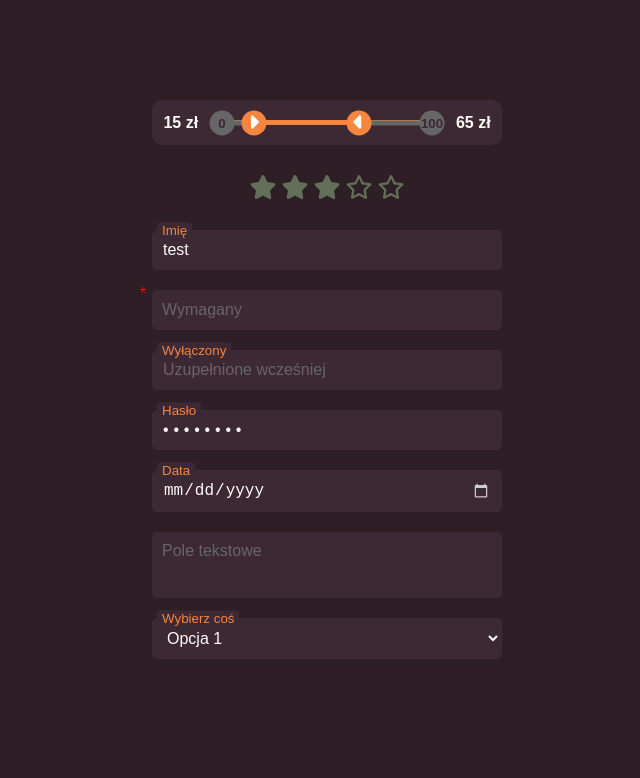
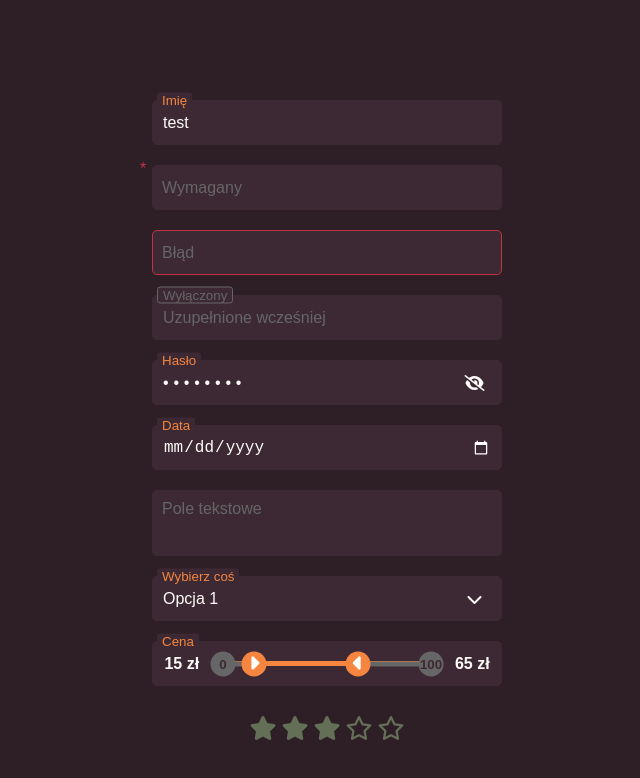
Before and after one commit to Brydzzz/polizarcie, a Next.js app: page /dev/inputs in a window 1280 px wide. Shown: the top 778 px of the page, without its empty margins (313-953 px from the left). Built offline with nearby package versions, Linux system fonts and the light colour scheme; a web font is replaced by a local one.

Commit message:
changed a bit some inputs

```diff
--- a/app/dev/inputs/page.tsx
+++ b/app/dev/inputs/page.tsx
@@ -3,6 +3,7 @@
 import Input from "@/components/inputs/generic-input.component";
 import SelectBox from "@/components/inputs/generic-select.component";
 import TextArea from "@/components/inputs/generic-textarea.component";
+import PasswordInput from "@/components/inputs/password-input.component";
 import RangeInput from "@/components/inputs/range-input.component";
 import StarInput from "@/components/inputs/star-input.component";
 import { useState } from "react";
@@ -17,6 +18,7 @@ const FiltersPage = () => {
   const [text5, setText5] = useState("");
   const [text6, setText6] = useState("");
   const [text7, setText7] = useState("pg1");
+  const [text8, setText8] = useState("");
 
   return (
     <div
@@ -24,13 +26,6 @@ const FiltersPage = () => {
       style={{ marginTop: "100px", paddingBottom: "100px" }}
     >
       <div className="centralized-y" style={{ width: "350px" }}>
-        <RangeInput
-          value={range}
-          limit={{ min: 0, max: 100 }}
-          onChange={setRange}
-          suffix=" zł"
-        />
-        <StarInput value={stars} max={5} onChange={setStars} />
         <Input
           label="Imię"
           value={text1}
@@ -43,16 +38,22 @@ const FiltersPage = () => {
           required
         />
         <Input
+          label="Błąd"
+          value={text8}
+          onChange={(e) => setText8(e.target.value)}
+          error
+        />
+        <Input
           label="Wyłączony"
           value={text3}
           onChange={(e) => setText3(e.target.value)}
           disabled
         />
-        <Input
-          type="password"
+        <PasswordInput
           label="Hasło"
           value={text4}
           onChange={(e) => setText4(e.target.value)}
+          // disabled
         />
         <Input
           type="date"
@@ -69,6 +70,7 @@ const FiltersPage = () => {
           label="Wybierz coś"
           value={text7}
           onChange={(e) => setText7(e.target.value)}
+          // disabled
           options={[
             {
               name: "Opcja 1",
@@ -84,6 +86,14 @@ const FiltersPage = () => {
             },
           ]}
         />
+        <RangeInput
+          value={range}
+          limit={{ min: 0, max: 100 }}
+          onChange={setRange}
+          suffix=" zł"
+          label="Cena"
+        />
+        <StarInput value={stars} max={5} onChange={setStars} />
       </div>
     </div>
   );
--- a/app/globals.css
+++ b/app/globals.css
@@ -14,6 +14,7 @@
   --disabled: #666;
   --primary-background-fade-1: #bc564d;
   --primary-background-fade-2: #743745;
+  --error: #c33149;
 }
 
 html,
--- a/components/inputs/generic-input.component.tsx
+++ b/components/inputs/generic-input.component.tsx
@@ -1,14 +1,18 @@
+import { ComponentProps } from "react";
 import styles from "./generic-inputs.module.scss";
 
-type Props = Omit<React.ComponentProps<"input">, "className"> & {
+type Props = Omit<ComponentProps<"input">, "className"> & {
   label: string;
+  error?: boolean | undefined;
 };
 const Input = (props: Props) => {
   return (
     <div
-      className={`${styles.container} ${props.required ? styles.required : ""}`}
+      className={`${styles.container} ${
+        props.required ? styles.required : ""
+      }  ${props.error ? styles.error : ""}`}
     >
-      <input {...props} />
+      <input {...{ ...props, error: undefined }} />
       <label
         className={
           props.value && props.value.toString().length > 0 ? styles.shrink : ""
--- a/components/inputs/generic-inputs.module.scss
+++ b/components/inputs/generic-inputs.module.scss
@@ -6,7 +6,7 @@
 
   &.required::before {
     content: "*";
-    color: red;
+    color: var(--error);
     position: absolute;
     top: -5px;
     left: -12px;
@@ -52,7 +52,7 @@
     padding: var(--padding);
     display: block;
     width: 100%;
-    height: 100%;
+    height: 45px;
     border: 1px solid var(--bg-local);
     border-radius: 5px;
     box-sizing: border-box;
@@ -62,17 +62,53 @@
     }
 
     &[type="date"]::-webkit-calendar-picker-indicator {
-      filter: invert(0.8);
+      filter: invert(1);
     }
 
     &:disabled {
       color: var(--disabled);
       border-color: var(--bg-local);
+
+      & ~ label {
+        color: var(--disabled);
+        border: 1px solid var(--disabled);
+      }
     }
 
     &:focus {
       outline: none;
       border-color: var(--primary);
+    }
+  }
+
+  &.error {
+    input,
+    select,
+    textarea {
+      border-color: var(--error);
+    }
+  }
+
+  select {
+    appearance: none;
+    ~ .arrow {
+      position: absolute;
+      top: 0;
+      right: 5px;
+      height: 100%;
+      aspect-ratio: 1;
+      display: flex;
+      justify-content: center;
+      align-items: center;
+      pointer-events: none;
+      transition: all 0.1s linear;
+
+      &.rotate {
+        transform: rotate(180deg);
+      }
+    }
+    &:disabled ~ .arrow {
+      color: var(--disabled);
     }
   }
 
--- a/components/inputs/generic-select.component.tsx
+++ b/components/inputs/generic-select.component.tsx
@@ -1,3 +1,6 @@
+"use client";
+
+import { useState } from "react";
 import styles from "./generic-inputs.module.scss";
 
 type Props = Omit<React.ComponentProps<"select">, "className"> & {
@@ -9,9 +12,17 @@ type Props = Omit<React.ComponentProps<"select">, "className"> & {
 };
 
 const SelectBox = (props: Props) => {
+  const [expanded, setExpanded] = useState(false);
+
+  const toggleExpanded = (toggle: boolean) => {
+    setExpanded(toggle);
+  };
+
   return (
     <div
       className={`${styles.container} ${props.required ? styles.required : ""}`}
+      onClick={() => toggleExpanded(!expanded)}
+      onBlur={() => toggleExpanded(false)}
     >
       <select {...{ ...props, options: undefined }}>
         {props.options.map((option) => (
@@ -27,6 +38,9 @@ const SelectBox = (props: Props) => {
       >
         {props.label}
       </label>
+      <span className={`${styles.arrow} ${expanded ? styles.rotate : ""}`}>
+        <i className="fa-solid fa-chevron-down"></i>
+      </span>
     </div>
   );
 };
--- a/components/inputs/generic-textarea.component.tsx
+++ b/components/inputs/generic-textarea.component.tsx
@@ -1,8 +1,9 @@
-import { LegacyRef, useEffect, useRef } from "react";
+import { ComponentProps, LegacyRef, useEffect, useRef } from "react";
 import styles from "./generic-inputs.module.scss";
 
-type Props = Omit<React.ComponentProps<"textarea">, "className"> & {
+type Props = Omit<ComponentProps<"textarea">, "className"> & {
   label: string;
+  error?: boolean | undefined;
 };
 const TextArea = (props: Props) => {
   const ref = useRef<HTMLTextAreaElement>();
@@ -15,9 +16,14 @@ const TextArea = (props: Props) => {
 
   return (
     <div
-      className={`${styles.container} ${props.required ? styles.required : ""}`}
+      className={`${styles.container} ${
+        props.required ? styles.required : ""
+      } ${props.error ? styles.error : ""}`}
     >
-      <textarea ref={ref as LegacyRef<HTMLTextAreaElement>} {...props} />
+      <textarea
+        ref={ref as LegacyRef<HTMLTextAreaElement>}
+        {...{ ...props, error: undefined }}
+      />
       <label
         className={
           props.value && props.value.toString().length > 0 ? styles.shrink : ""
--- /dev/null
+++ b/components/inputs/password-input.component.tsx
@@ -0,0 +1,41 @@
+"use client";
+
+import { ComponentProps, useState } from "react";
+import Input from "./generic-input.component";
+import styles from "./password-input.module.scss";
+
+type Props = Omit<ComponentProps<typeof Input>, "type">;
+
+const PasswordInput = (props: Props) => {
+  const [visible, setVisible] = useState(false);
+
+  const toggleVisible = (toggle: boolean) => {
+    setVisible(toggle);
+  };
+
+  return (
+    <div className={styles.container}>
+      <Input type={visible ? "text" : "password"} {...props} />
+      <span
+        className={`${styles.eye} ${props.disabled ? styles.disabled : ""}`}
+        onMouseDown={() => {
+          toggleVisible(true);
+        }}
+        onMouseUp={() => {
+          toggleVisible(false);
+        }}
+        onMouseLeave={() => {
+          toggleVisible(false);
+        }}
+      >
+        {visible ? (
+          <i className="fa-solid fa-eye"></i>
+        ) : (
+          <i className="fa-solid fa-eye-slash"></i>
+        )}
+      </span>
+    </div>
+  );
+};
+
+export default PasswordInput;
--- /dev/null
+++ b/components/inputs/password-input.module.scss
@@ -0,0 +1,24 @@
+.container {
+  width: 100%;
+  position: relative;
+
+  .eye {
+    position: absolute;
+    top: 0;
+    right: 5px;
+    height: 100%;
+    aspect-ratio: 1;
+    display: flex;
+    justify-content: center;
+    align-items: center;
+
+    &:hover {
+      cursor: pointer;
+    }
+
+    &.disabled {
+      color: var(--disabled);
+      pointer-events: none;
+    }
+  }
+}
--- a/components/inputs/range-input.component.tsx
+++ b/components/inputs/range-input.component.tsx
@@ -1,6 +1,6 @@
 "use client";
 
-import { LegacyRef, MouseEvent, useEffect, useRef, useState } from "react";
+import { LegacyRef, MouseEvent, useRef } from "react";
 import styles from "./range-input.module.scss";
 
 type Range = {
@@ -13,18 +13,11 @@ type Props = {
   limit: Range;
   onChange: (value: Range) => void;
   suffix?: string;
+  label?: string;
 };
 
-const RangeInput = ({ value, limit, onChange, suffix }: Props) => {
-  const [message, setMessage] = useState("");
+const RangeInput = ({ value, limit, onChange, suffix, label }: Props) => {
   const axisRef = useRef<HTMLDivElement>();
-
-  useEffect(() => {
-    if (value.min >= value.max) setMessage("Błędny zakres");
-    else if (value.min < limit.min) setMessage("Wartość zbyt mała");
-    else if (value.max > limit.max) setMessage("Wartość zbyt duża");
-    else setMessage("");
-  }, [value, limit]);
 
   const updateValues = (e: MouseEvent<HTMLDivElement>) => {
     if (e.buttons !== 1) return; // if left mouse button not clicked
@@ -34,7 +27,6 @@ const RangeInput = ({ value, limit, onChange, suffix }: Props) => {
     const width = target.getBoundingClientRect().right - left;
     const percentage = Math.max(0, Math.min((e.clientX - left) / width, 1));
     const new_value = Math.round((limit.max - limit.min) * percentage);
-    console.log(left, width, new_value);
 
     if (Math.abs(new_value - value.min) < Math.abs(new_value - value.max))
       value = {
@@ -51,8 +43,9 @@ const RangeInput = ({ value, limit, onChange, suffix }: Props) => {
   };
 
   return (
+    <div className={styles.container}>
       <div
-      className={styles.container}
+        className={styles.slider}
         onMouseMove={updateValues}
         onMouseDown={updateValues}
       >
@@ -80,7 +73,8 @@ const RangeInput = ({ value, limit, onChange, suffix }: Props) => {
           {suffix}
         </span>
         <span className={styles.limit}>{limit.max}</span>
-      <span className={styles.error}>{message}</span>
+      </div>
+      {label && <span className={styles.label}>{label}</span>}
     </div>
   );
 };
--- a/components/inputs/range-input.module.scss
+++ b/components/inputs/range-input.module.scss
@@ -1,4 +1,9 @@
 .container {
+  position: relative;
+  width: 100%;
+  --bg-local: var(--background-light);
+
+  .slider {
     position: relative;
     display: flex;
     width: 100%;
@@ -7,15 +12,19 @@
     align-items: center;
     user-select: none;
     color: var(--text);
-  --bg-local: var(--background-light);
     --dot-size: 25px;
     --padding: 70px;
     min-width: calc(100px + calc(2 * var(--padding)));
     padding: 0 var(--padding);
     background-color: var(--bg-local);
-  border-radius: 10px;
+    border-radius: 5px;
     overflow: hidden;
     font-size: 12pt;
+    border: 1px solid var(--bg-local);
+
+    &:hover {
+      border-color: var(--primary);
+    }
 
     .limit {
       display: flex;
@@ -131,8 +140,23 @@
         right: 0px;
       }
     }
+  }
 
   .error {
     position: absolute;
   }
+
+  .label {
+    color: var(--primary);
+    font-size: 10pt;
+    position: absolute;
+    pointer-events: none;
+    left: 5px;
+    top: 0;
+    background-color: var(--bg-local);
+    padding: 0 5px;
+    border-radius: 3px;
+    height: auto;
+    transform: translate(0, -50%);
   }
+}
--- a/components/inputs/star-input.module.scss
+++ b/components/inputs/star-input.module.scss
@@ -11,4 +11,12 @@
       cursor: pointer;
     }
   }
+
+  &.disabled {
+    .star {
+      &:hover {
+        cursor: initial;
+      }
+    }
+  }
 }
```
Also changed, not shown: components/inputs/star-input.component.tsx (+6 -4 lines). Lines whose indentation alone changed are shown as unchanged.
